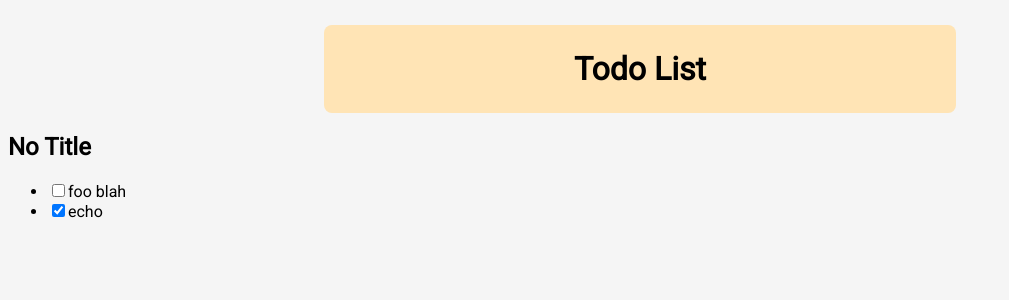
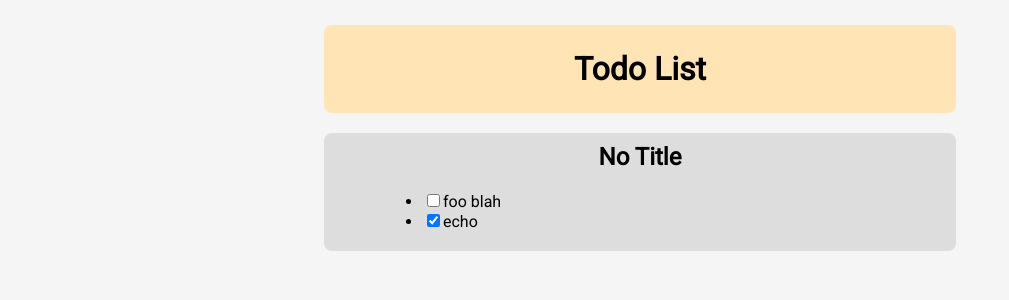
Before and after one commit to kbonnici-todo/todo-frontend, a React (Vite) app: page / in a window 1280 px wide. Shown: the top 300 px of the page, without its empty margins (0-1009 px from the left). Built offline with nearby package versions, Linux system fonts and the light colour scheme.

Commit message:
add basic styling to TodoList component

```diff
--- /dev/null
+++ b/src/components/TodoList/TodoList.css
@@ -0,0 +1,17 @@
+#todo-list-container {
+  background: #ddd;
+  margin: auto;
+  width: 50%;
+  border-radius: 8px;
+}
+
+#todo-list-title {
+  text-align: center;
+  padding-top: 10px;
+}
+
+#todo-list {
+  width: 75%;
+  margin: auto;
+  padding-bottom: 20px;
+}
--- a/src/components/TodoList/TodoList.tsx
+++ b/src/components/TodoList/TodoList.tsx
@@ -1,5 +1,6 @@
 import { Todo } from "../../types/common";
 import TodoItem from "../TodoItem/TodoItem";
+import "./TodoList.css";
 
 type TodoListProps = {
   title?: string;
```
